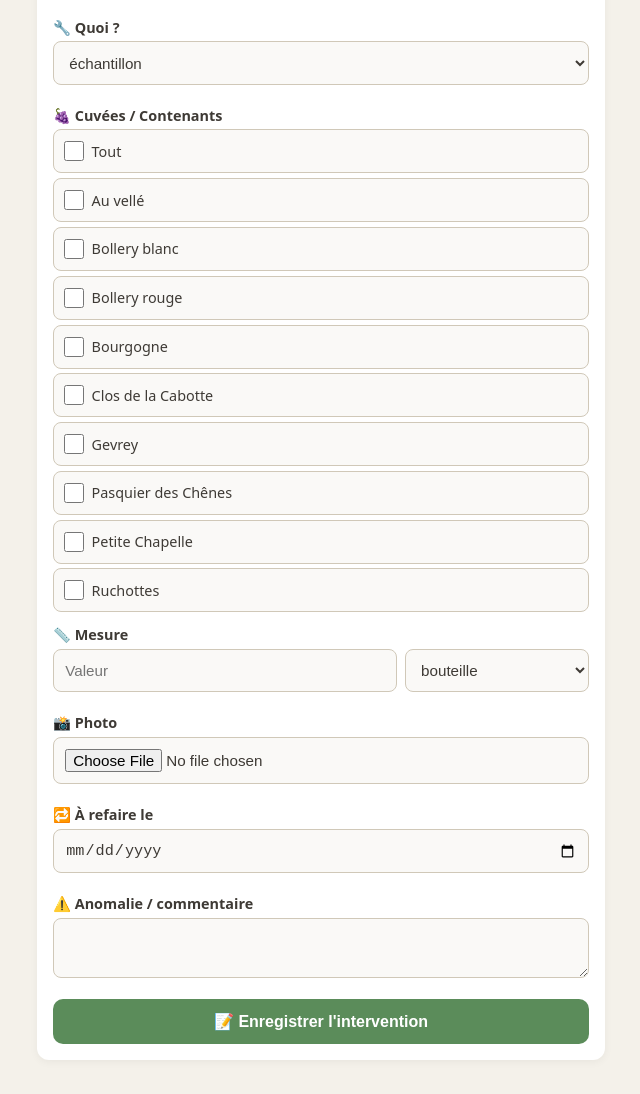
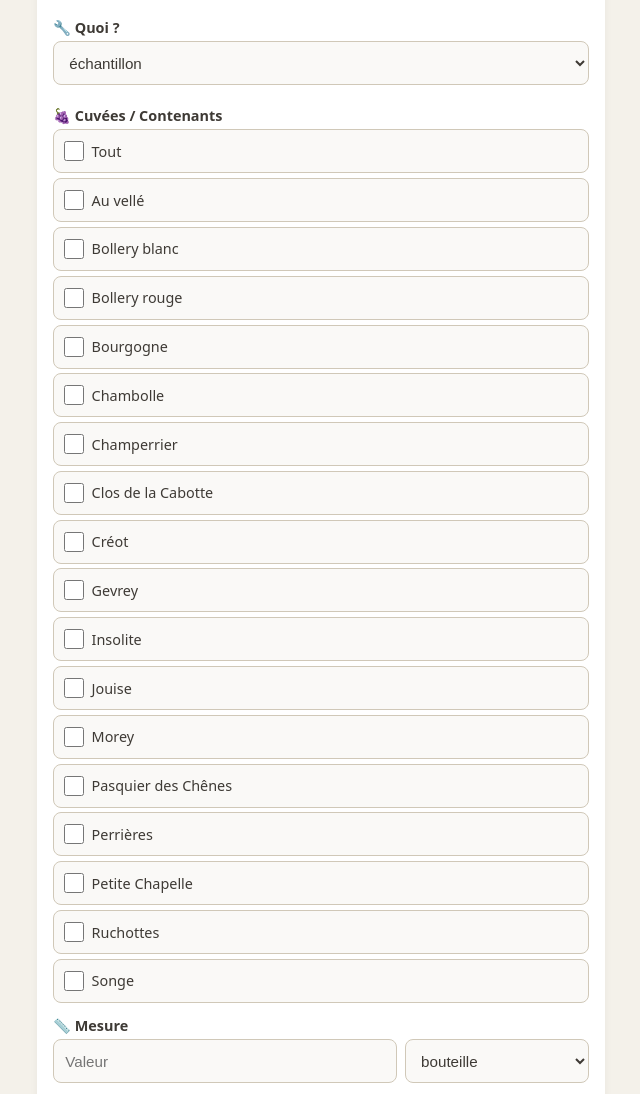
Before and after one commit to 4ss4ss1/suivi-cave, a plain HTML site: page index.html in a window 1280 px wide. Shown: the part 500-1594 px from the top of the page, without its empty margins (319-959 px from the left). Drawn offline with nearby package versions, Linux system fonts and the light colour scheme.

Commit message:
index.html

```diff
--- a/index.html
+++ b/index.html
@@ -4,14 +4,12 @@
   <meta charset="UTF-8">
   <meta name="viewport" content="width=device-width, initial-scale=1.0, user-scalable=no">
   <title>Suivi de Cave</title>
-  <!-- Icônes SVG inline -->
   <svg style="display:none" aria-hidden="true">
     <symbol id="icon-edit" viewBox="0 0 24 24"><path d="M3 17.25V21h3.75L17.81 9.94l-3.75-3.75L3 17.25zM20.71 7.04c.39-.39.39-1.02 0-1.41l-2.34-2.34c-.39-.39-1.02-.39-1.41 0l-1.83 1.83 3.75 3.75 1.83-1.83z"/></symbol>
     <symbol id="icon-delete" viewBox="0 0 24 24"><path d="M6 19c0 1.1.9 2 2 2h8c1.1 0 2-.9 2-2V7H6v12zM19 4h-3.5l-1-1h-5l-1 1H5v2h14V4z"/></symbol>
     <symbol id="icon-clone" viewBox="0 0 24 24"><path d="M16 1H4c-1.1 0-2 .9-2 2v14h2V3h12V1zm3 4H8c-1.1 0-2 .9-2 2v14c0 1.1.9 2 2 2h11c1.1 0 2-.9 2-2V7c0-1.1-.9-2-2-2zm0 16H8V7h11v14z"/></symbol>
     <symbol id="icon-photo" viewBox="0 0 24 24"><path d="M21 19V5c0-1.1-.9-2-2-2H5c-1.1 0-2 .9-2 2v14c0 1.1.9 2 2 2h14c1.1 0 2-.9 2-2zM8.5 13.5l2.5 3.01L14.5 12l4.5 6H5l3.5-4.5z"/></symbol>
   </svg>
-
   <style>
     * { box-sizing: border-box; }
     :root {
@@ -342,12 +340,13 @@
   <script src="https://cdn.jsdelivr.net/npm/chart.js@4.4.1/dist/chart.umd.min.js"></script>
   <script>
     // ==================== DONNÉES & STOCKAGE ====================
-    const STORAGE_KEY = 'cave_data_v6';
+    const STORAGE_KEY = 'cave_data_v7';
     let data = {
       listes: {
         intervenants: ['Etienne', 'Nico', 'Victor', 'Shana', 'Alicia'],
         actions: ['entretien', 'soutirage', 'ouillage', 'mise en masse', 'méchage', 'échantillon', 'entonnage', 'sulfitage'],
-        cuvees: ['Tout', 'Créot', 'Champerrier', 'Insolite', 'Perrières', 'Morey', 'Chambolle', 'Jouise', 'Songe', 'Bollery rouge', 'Bollery blanc', 'Pasquier des Chênes', 'Bourgogne', 'Au vellé', 'Ruchottes', 'Gevrey', 'Petite Chapelle', 'Clos de la Cabotte'],
+        // Cuvées initiales incluant les nouvelles
+        cuvees: ['Tout', 'Au vellé', 'Bollery blanc', 'Bollery rouge', 'Bourgogne', 'Chambolle', 'Champerrier', 'Clos de la Cabotte', 'Créot', 'Gevrey', 'Insolite', 'Jouise', 'Morey', 'Pasquier des Chênes', 'Perrières', 'Petite Chapelle', 'Ruchottes', 'Songe'],
         unites: ['g', 'mL', 'L', 'hL', 'fûts', 'bouteille', 'pastille'],
         cuvees_futs: {},
         rappel_jours: 0
@@ -367,7 +366,7 @@
         listes: {
           intervenants: ['Etienne', 'Nico', 'Victor', 'Shana', 'Alicia'],
           actions: ['entretien', 'soutirage', 'ouillage', 'mise en masse', 'méchage', 'échantillon', 'entonnage', 'sulfitage'],
-          cuvees: ['Tout', 'Bollery rouge', 'Bollery blanc', 'Pasquier des Chênes', 'Bourgogne', 'Au vellé', 'Ruchottes', 'Gevrey', 'Petite Chapelle', 'Clos de la Cabotte'],
+          cuvees: ['Tout', 'Au vellé', 'Bollery blanc', 'Bollery rouge', 'Bourgogne', 'Chambolle', 'Champerrier', 'Clos de la Cabotte', 'Créot', 'Gevrey', 'Insolite', 'Jouise', 'Morey', 'Pasquier des Chênes', 'Perrières', 'Petite Chapelle', 'Ruchottes', 'Songe'],
           unites: ['g', 'mL', 'L', 'hL', 'fûts', 'bouteille', 'pastille'],
           cuvees_futs: {},
           rappel_jours: 0
@@ -457,7 +456,6 @@
       const file = e.target.files[0];
       const preview = document.getElementById('photo-preview');
       if(!file){ preview.classList.add('hidden'); return; }
-      // compress to max 300px wide
       const img = new Image();
       img.onload = function(){
         const canvas = document.createElement('canvas');
@@ -511,16 +509,12 @@
       const inter = data.interventions.find(i=>i.id===id);
       if(!inter) return;
       editingId = id;
-      // remplir formulaire
       document.querySelectorAll('.intervenant-cb').forEach(cb=>cb.checked = inter.intervenants.includes(cb.value));
       document.getElementById('quand').value = inter.quand;
       document.getElementById('quoi').value = inter.quoi;
-      // cuvées
       document.querySelectorAll('.cuvee-cb').forEach(cb=>cb.checked = inter.cuvees.includes(cb.value) || (inter.cuvees.length===0 && inter.contenants));
       document.getElementById('contenants-libre-input').value = inter.contenants || '';
       toggleContenantsLibre();
-      // mesure
-      if(inter.mesure.includes('pastille')){ /* extract */ } else { document.getElementById('mesure-valeur').value = ''; }
       document.getElementById('reiteration').value = inter.reiteration || '';
       document.getElementById('anomalie').value = inter.anomalie || '';
       if(inter.photo){ document.getElementById('photo-preview').src = inter.photo; document.getElementById('photo-preview').classList.remove('hidden'); }
@@ -569,7 +563,6 @@
         return true;
       });
 
-      // tri
       filtered.sort((a,b)=>{
         let va=a[sortCol], vb=b[sortCol];
         if(sortCol==='intervenants') va=a.intervenants.join(','), vb=b.intervenants.join(',');
@@ -597,7 +590,6 @@
             <button data-id="${i.id}" class="delete-intervention">🗑️</button>
           </td>`;
       });
-      // pagination
       const pagDiv = document.getElementById('pagination');
       pagDiv.innerHTML = totalPages>1 ? `Page ${currentPage}/${totalPages} ` : '';
       if(currentPage>1) pagDiv.innerHTML += `<button id="prev-page">◀</button>`;
@@ -605,7 +597,6 @@
       document.getElementById('prev-page')?.addEventListener('click',()=>{ currentPage--; afficherHistorique(); });
       document.getElementById('next-page')?.addEventListener('click',()=>{ currentPage++; afficherHistorique(); });
 
-      // Events edit/delete/clone
       document.querySelectorAll('.edit-intervention').forEach(b=>b.addEventListener('click', ()=> modifierIntervention(parseInt(b.dataset.id))));
       document.querySelectorAll('.clone-intervention').forEach(b=>b.addEventListener('click', ()=>{
         const inter = data.interventions.find(i=>i.id===parseInt(b.dataset.id));
@@ -618,7 +609,6 @@
       }));
     }
 
-    // Tri colonnes
     document.querySelectorAll('#table-historique th[data-col]').forEach(th=>{
       th.addEventListener('click', ()=>{
         const col = th.dataset.col;
@@ -630,7 +620,6 @@
       });
     });
 
-    // Filtres
     document.getElementById('search-text')?.addEventListener('input', afficherHistorique);
     ['filtre-date','filtre-qui','filtre-quoi','filtre-cuvee'].forEach(id=> document.getElementById(id)?.addEventListener('change', afficherHistorique));
 
@@ -638,7 +627,7 @@
     function exporterPDF(){
       if(typeof window.jspdf==='undefined'){ alert('Chargement...'); return; }
       const {jsPDF}=window.jspdf; const doc=new jsPDF(); doc.setFontSize(16); doc.text('Suivi de Cave',20,20); doc.setFontSize(10); let y=30;
-      const filtered=data.interventions; // simplifié
+      const filtered=data.interventions;
       filtered.forEach(i=>{
         const ligne=`${i.quand} | ${i.intervenants.join(', ')} | ${i.quoi} | ${i.cuvees.join(', ')||i.contenants} | ${i.mesure||'-'} | ${i.reiteration||'-'} | ${i.anomalie||'-'}`;
         doc.text(ligne,20,y); y+=6; if(y>280){ doc.addPage(); y=20; }
@@ -699,7 +688,7 @@
     }
     document.getElementById('rappel-jours')?.addEventListener('change', function(){ data.listes.rappel_jours=parseInt(this.value)||0; saveData(); });
 
-    // ==================== GESTION LISTES (comme avant avec tri) ====================
+    // ==================== GESTION LISTES ====================
     function buildListesUI(){
       // Intervenants
       const divI=document.getElementById('liste-intervenants'); if(divI) divI.innerHTML=data.listes.intervenants.map((n,i)=>`<div class="list-item"><input type="text" value="${n}" data-idx="${i}" class="edit-intervenant" style="flex:1"><button data-idx="${i}" class="suppr-intervenant danger">🗑️</button></div>`).join('');
@@ -761,7 +750,7 @@
       const blob=new Blob([JSON.stringify(manifest)],{type:'application/json'}); const url=URL.createObjectURL(blob);
       const link=document.createElement('link'); link.rel='manifest'; link.href=url; document.head.appendChild(link);
       if('serviceWorker' in navigator){
-        const swCode=`const CACHE='cave-v6';self.addEventListener('install',e=>{e.waitUntil(caches.open(CACHE).then(c=>c.addAll(['./'])))});self.addEventListener('fetch',e=>{e.respondWith(caches.match(e.request).then(r=>r||fetch(e.request)))})`;
+        const swCode=`const CACHE='cave-v7';self.addEventListener('install',e=>{e.waitUntil(caches.open(CACHE).then(c=>c.addAll(['./'])))});self.addEventListener('fetch',e=>{e.respondWith(caches.match(e.request).then(r=>r||fetch(e.request)))})`;
         const swBlob=new Blob([swCode],{type:'application/javascript'}); navigator.serviceWorker.register(URL.createObjectURL(swBlob),{scope:'./'}).catch(()=>{});
       }
     }
```
